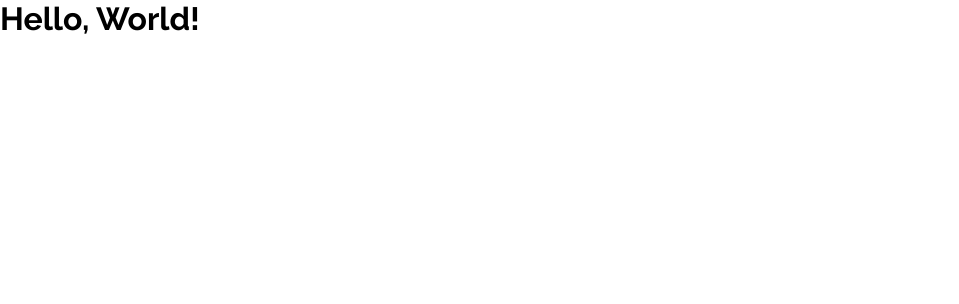
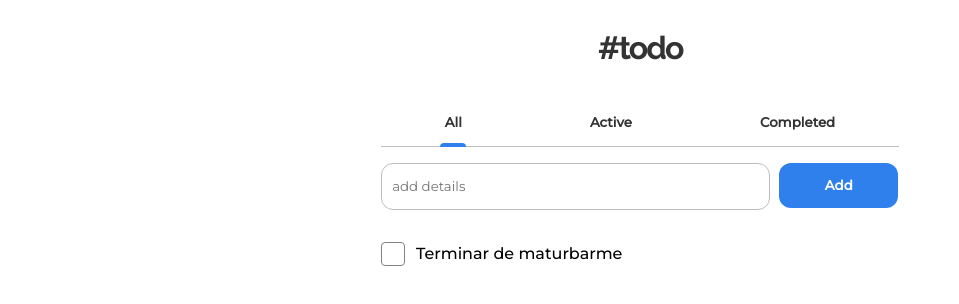
Before and after one commit to bpa03/todo-app-react-ts, a React (Vite) app: page / in a window 1280 px wide. Shown: the top 304 px of the page, without its empty margins (0-959 px from the left). Built offline with nearby package versions, Linux system fonts and the light colour scheme.

Commit message:
Basic App functionality created

```diff
--- a/src/App.tsx
+++ b/src/App.tsx
@@ -1,5 +1,47 @@
-function App() {
-  return <h1>Hello, World!</h1>;
-}
+import { FunctionComponent } from 'react';
+import styled from 'styled-components';
+
+import AddTodo from '@/components/AddTodo';
+import TodoList from '@/components/TodoList';
+import Filter from '@/components/Filter';
+import { useAppSelector } from '@/redux/hooks';
+import { getFilterState } from '@/redux/filter/selectors';
+import VisibilityFilters from '@/redux/filter/utils';
+
+const App: FunctionComponent = () => {
+  const filter = useAppSelector(getFilterState);
+
+  return (
+    <AppWrapper>
+      <Title>#todo</Title>
+      <Filter />
+      {(filter !== VisibilityFilters.COMPLETED) && <AddTodo />}
+      <TodoList />
+    </AppWrapper>
+  );
+};
+
+const AppWrapper = styled.div`
+  width: 90%;
+  height: auto;
+  margin: 0 auto;
+  padding: 1.8rem;
+
+  @media only screen and (min-width: 768px) {
+    width: 60%;
+  }
+
+  @media only screen and (min-width: 1168px) {
+    width: 45%;
+  }
+`;
+
+const Title = styled.h1`
+  font-size: 2rem;
+  color: var(--header-font-color);
+  text-align: center;
+  font-weight: bold;
+  letter-spacing: -2px;
+`;
 
 export default App;
```
Also changed, not shown: src/main.tsx (+4 -3 lines).
